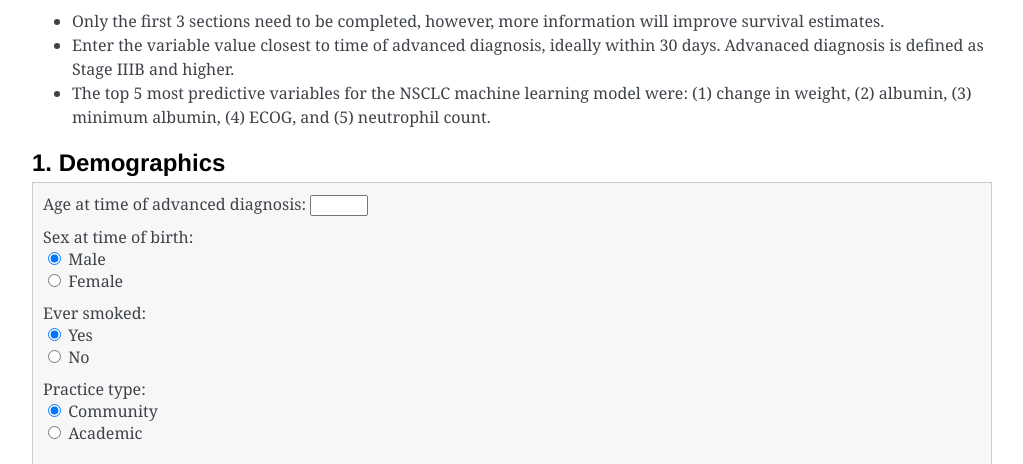
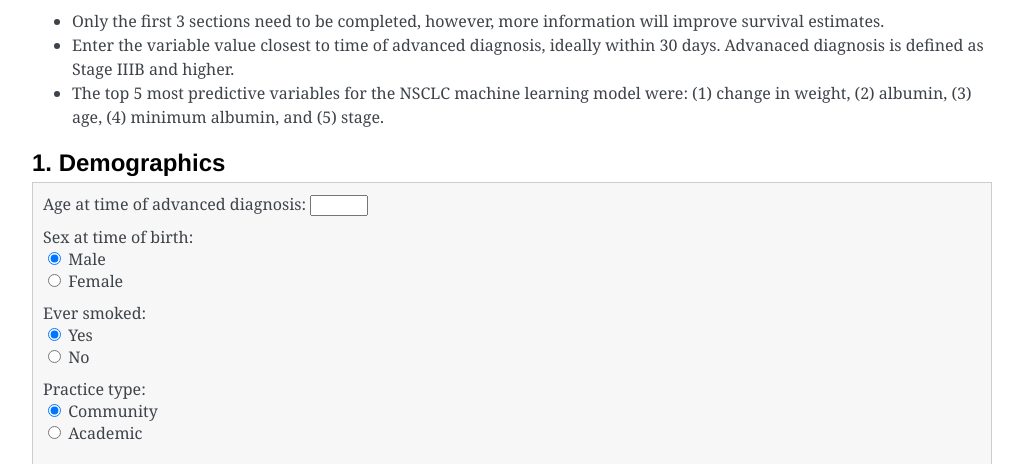
Before and after one commit to xavier-orcutt/boosted-forecaster, a Flask app: page /lung in a window 1280 px wide. Shown: the part 257-721 px from the top of the page, without its empty margins (128-1151 px from the left). Run offline with Flask 3, Linux system fonts and the light colour scheme; parts of the project's set-up code (start-up, migrations or seed data) failed here and were passed over.

Commit message:
updated top variables for lung

```diff
--- a/app/templates/forms/lung-form.html
+++ b/app/templates/forms/lung-form.html
@@ -22,7 +22,7 @@
       <ul>
         <li>Only the first 3 sections need to be completed, however, more information will improve survival estimates.</li>
         <li>Enter the variable value closest to time of advanced diagnosis, ideally within 30 days. Advanaced diagnosis is defined as Stage IIIB and higher.</li>
-        <li>The top 5 most predictive variables for the NSCLC machine learning model were: (1) change in weight, (2) albumin, (3) minimum albumin, (4) ECOG, and (5) neutrophil count.</li>
+        <li>The top 5 most predictive variables for the NSCLC machine learning model were: (1) change in weight, (2) albumin, (3) age, (4) minimum albumin, and (5) stage.</li>
       </ul>
     </div>
 
```
